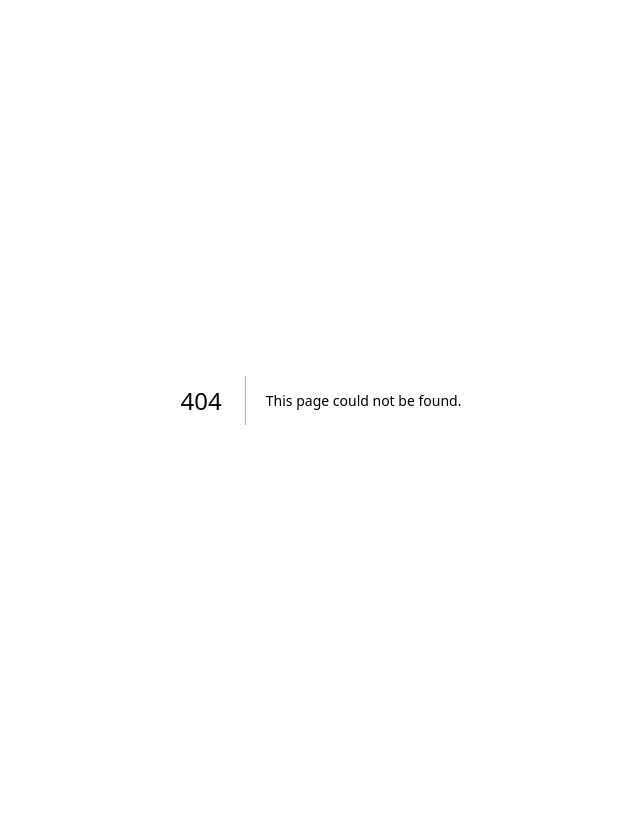
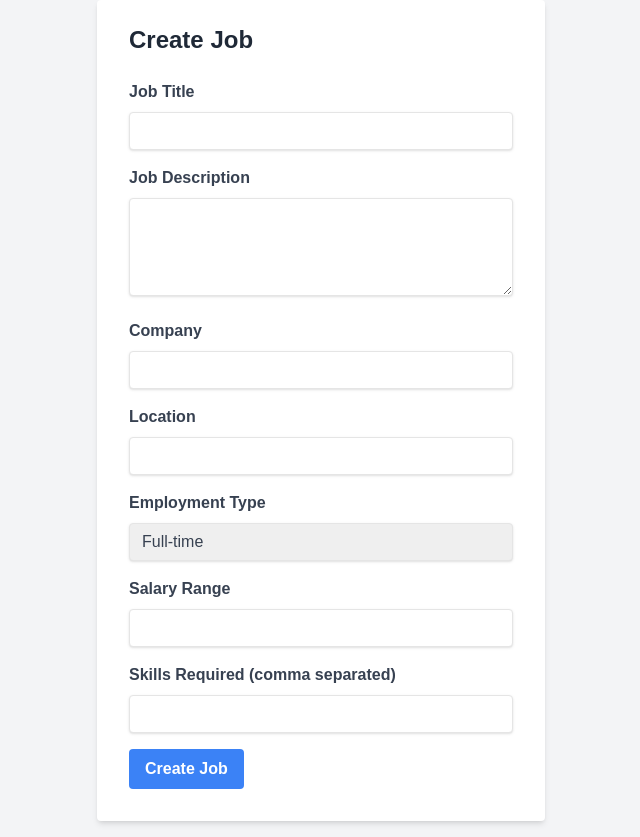
Before and after one commit to ankitku3101/TalentBridge, a Next.js app: page /jobs/createJob in a window 1280 px wide. Before the commit this address had no page. Shown: the whole page, without its empty margins (319-959 px from the left). Before the commit the page ends 800 px from the top, so only its background shows below. Built offline with nearby package versions, Linux system fonts and the light colour scheme.

Commit message:
frontend for create job

```diff
--- /dev/null
+++ b/app/jobs/createJob/page.tsx
@@ -0,0 +1,188 @@
+'use client';
+
+import { useState } from "react";
+import { useRouter } from "next/navigation";
+
+const CreateJobPage = () => {
+  const [formData, setFormData] = useState({
+    title: "",
+    description: "",
+    company: "",
+    location: "",
+    employmentType: "Full-time",
+    salaryRange: "",
+    skillsRequired: "",
+  });
+
+  const router = useRouter();
+  const [loading, setLoading] = useState(false);
+  const [error, setError] = useState("");
+
+  const handleInputChange = (e: React.ChangeEvent<HTMLInputElement | HTMLTextAreaElement | HTMLSelectElement>) => {
+    setFormData({ ...formData, [e.target.name]: e.target.value });
+  };
+
+  const handleSubmit = async (e: React.FormEvent) => {
+    e.preventDefault();
+    setLoading(true);
+    setError("");
+
+    try {
+      const response = await fetch("/api/jobs", {
+        method: "POST",
+        headers: {
+          "Content-Type": "application/json",
+        },
+        body: JSON.stringify({
+          ...formData,
+          skillsRequired: formData.skillsRequired.split(",").map((skill) => skill.trim()),
+          postedBy: "exampleEmployerId", // Replace with actual employer ID
+        }),
+      });
+
+      const data = await response.json();
+
+      if (response.ok) {
+        alert("Job created successfully!");
+        router.push("/dashboard"); // Redirect to the dashboard after job is created
+      } else {
+        setError(data.error || "Something went wrong");
+      }
+    } catch (err: any) {
+      setError(err.message || "Failed to create job");
+    } finally {
+      setLoading(false);
+    }
+  };
+
+  return (
+    <div className="min-h-screen flex items-center justify-center bg-gray-100">
+      <form
+        onSubmit={handleSubmit}
+        className="bg-white shadow-md rounded px-8 pt-6 pb-8 mb-4 max-w-md w-full"
+      >
+        <h2 className="text-2xl font-bold mb-6 text-gray-800">Create Job</h2>
+
+        {error && <p className="text-red-500 text-sm mb-4">{error}</p>}
+
+        <div className="mb-4">
+          <label htmlFor="title" className="block text-gray-700 font-bold mb-2">
+            Job Title
+          </label>
+          <input
+            type="text"
+            id="title"
+            name="title"
+            value={formData.title}
+            onChange={handleInputChange}
+            className="shadow appearance-none border rounded w-full py-2 px-3 text-gray-700 leading-tight focus:outline-none focus:shadow-outline"
+            required
+          />
+        </div>
+
+        <div className="mb-4">
+          <label htmlFor="description" className="block text-gray-700 font-bold mb-2">
+            Job Description
+          </label>
+          <textarea
+            id="description"
+            name="description"
+            value={formData.description}
+            onChange={handleInputChange}
+            rows={4}
+            className="shadow appearance-none border rounded w-full py-2 px-3 text-gray-700 leading-tight focus:outline-none focus:shadow-outline"
+            required
+          ></textarea>
+        </div>
+
+        <div className="mb-4">
+          <label htmlFor="company" className="block text-gray-700 font-bold mb-2">
+            Company
+          </label>
+          <input
+            type="text"
+            id="company"
+            name="company"
+            value={formData.company}
+            onChange={handleInputChange}
+            className="shadow appearance-none border rounded w-full py-2 px-3 text-gray-700 leading-tight focus:outline-none focus:shadow-outline"
+            required
+          />
+        </div>
+
+        <div className="mb-4">
+          <label htmlFor="location" className="block text-gray-700 font-bold mb-2">
+            Location
+          </label>
+          <input
+            type="text"
+            id="location"
+            name="location"
+            value={formData.location}
+            onChange={handleInputChange}
+            className="shadow appearance-none border rounded w-full py-2 px-3 text-gray-700 leading-tight focus:outline-none focus:shadow-outline"
+            required
+          />
+        </div>
+
+        <div className="mb-4">
+          <label htmlFor="employmentType" className="block text-gray-700 font-bold mb-2">
+            Employment Type
+          </label>
+          <select
+            id="employmentType"
+            name="employmentType"
+            value={formData.employmentType}
+            onChange={handleInputChange}
+            className="shadow appearance-none border rounded w-full py-2 px-3 text-gray-700 leading-tight focus:outline-none focus:shadow-outline"
+          >
+            <option value="Full-time">Full-time</option>
+            <option value="Part-time">Part-time</option>
+            <option value="Internship">Internship</option>
+            <option value="Contract">Contract</option>
+          </select>
+        </div>
+
+        <div className="mb-4">
+          <label htmlFor="salaryRange" className="block text-gray-700 font-bold mb-2">
+            Salary Range
+          </label>
+          <input
+            type="text"
+            id="salaryRange"
+            name="salaryRange"
+            value={formData.salaryRange}
+            onChange={handleInputChange}
+            className="shadow appearance-none border rounded w-full py-2 px-3 text-gray-700 leading-tight focus:outline-none focus:shadow-outline"
+          />
+        </div>
+
+        <div className="mb-4">
+          <label htmlFor="skillsRequired" className="block text-gray-700 font-bold mb-2">
+            Skills Required (comma separated)
+          </label>
+          <input
+            type="text"
+            id="skillsRequired"
+            name="skillsRequired"
+            value={formData.skillsRequired}
+            onChange={handleInputChange}
+            className="shadow appearance-none border rounded w-full py-2 px-3 text-gray-700 leading-tight focus:outline-none focus:shadow-outline"
+          />
+        </div>
+
+        <div className="flex items-center justify-between">
+          <button
+            type="submit"
+            className="bg-blue-500 hover:bg-blue-700 text-white font-bold py-2 px-4 rounded focus:outline-none focus:shadow-outline"
+            disabled={loading}
+          >
+            {loading ? "Creating..." : "Create Job"}
+          </button>
+        </div>
+      </form>
+    </div>
+  );
+};
+
+export default CreateJobPage;
```
